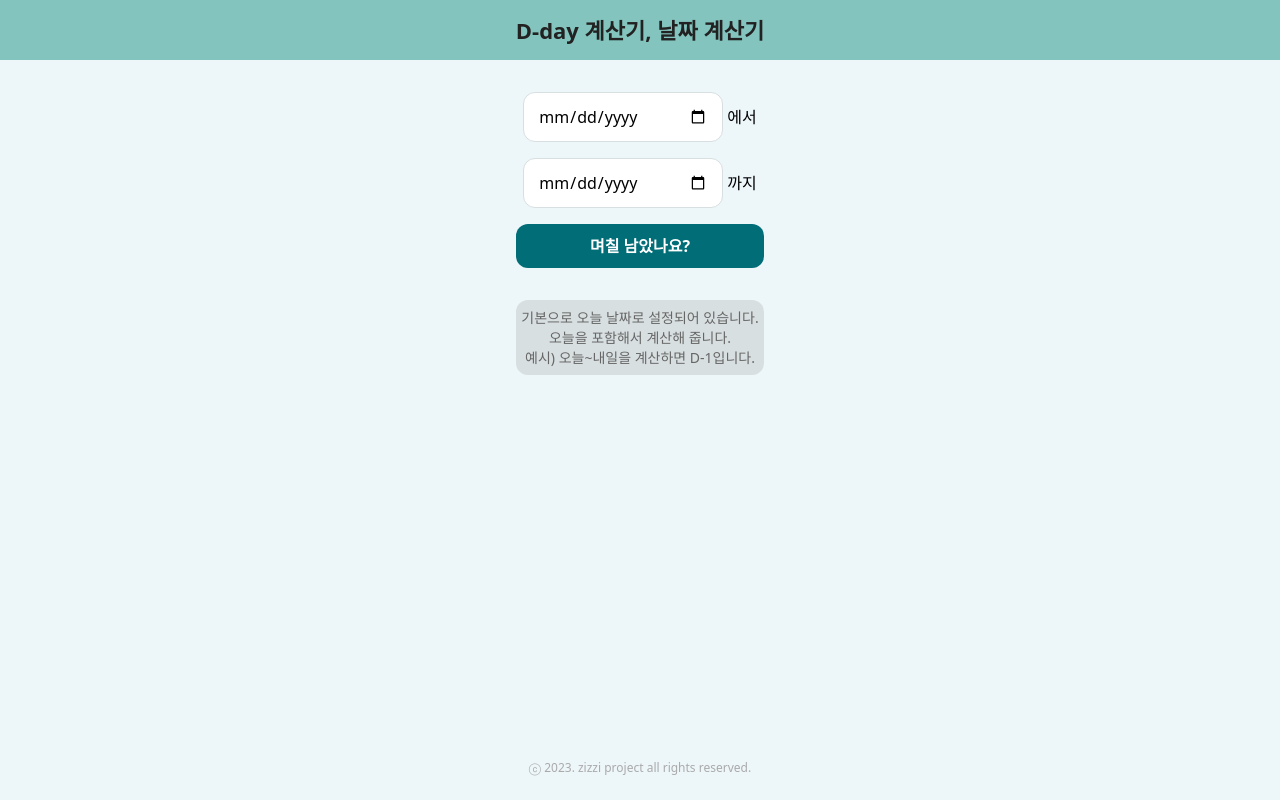
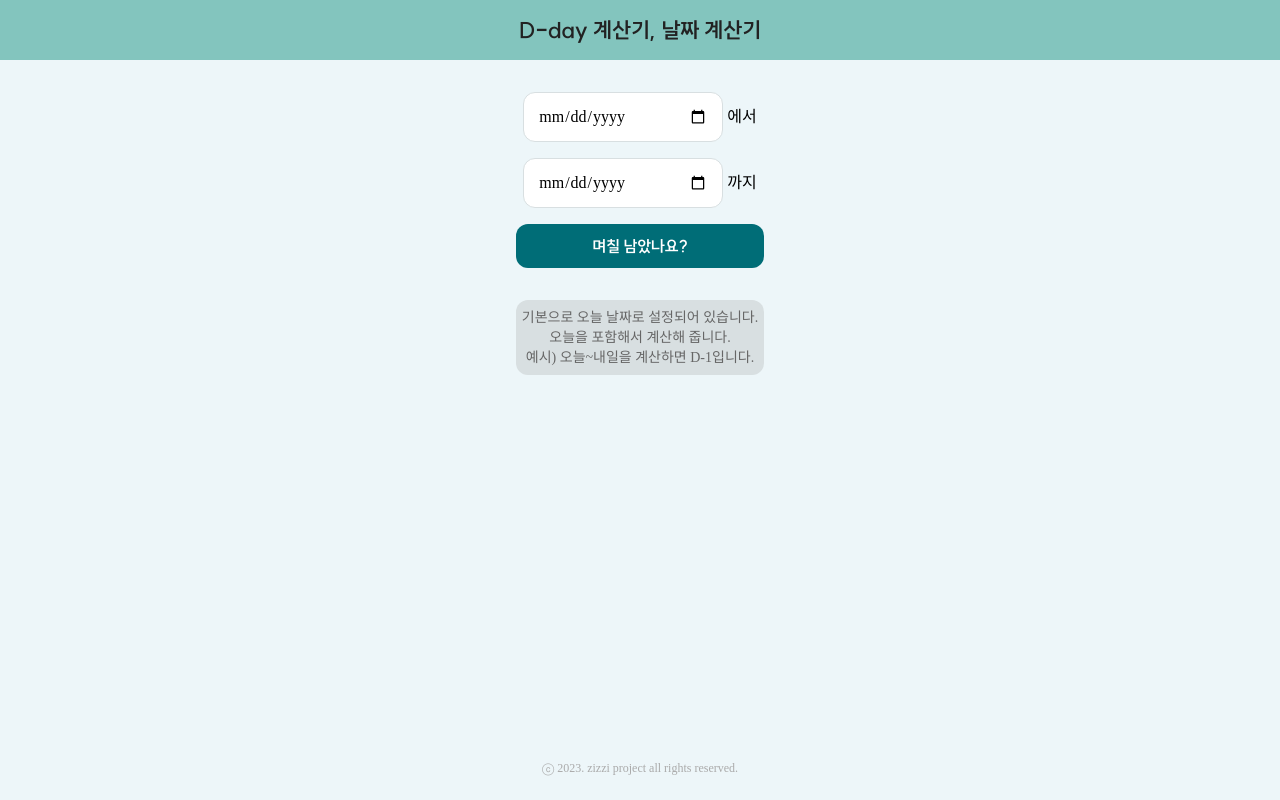
Before and after one commit to petercoco626/d-day, a Next.js app: page / in a window 1280 px wide. Built offline with nearby package versions, Linux system fonts and the light colour scheme; a web font is replaced by a local one.

Commit message:
[style] 폰트 적용 이거 나중에 글로 정리...

```diff
--- a/src/pages/_document.tsx
+++ b/src/pages/_document.tsx
@@ -1,13 +1,13 @@
-import { Html, Head, Main, NextScript } from 'next/document'
+import { Html, Head, Main, NextScript } from 'next/document';
 
 export default function Document() {
   return (
     <Html lang="en">
       <Head />
-      <body>
+      <body className="font-suite">
         <Main />
         <NextScript />
       </body>
     </Html>
-  )
+  );
 }
--- a/src/styles/globals.css
+++ b/src/styles/globals.css
@@ -2,6 +2,7 @@
 @tailwind components;
 @tailwind utilities;
 
+@layer base {
   @font-face {
     font-family: 'SUITE';
     font-style: normal;
@@ -50,3 +51,4 @@
     font-weight: 900;
     src: url('../assets/fonts/SUITE-Heavy.woff2') format('woff2');
   }
+}
--- a/tailwind.config.js
+++ b/tailwind.config.js
@@ -12,7 +12,10 @@ module.exports = {
         'gradient-conic':
           'conic-gradient(from 180deg at 50% 50%, var(--tw-gradient-stops))',
       },
+      fontFamily: {
+        suite: 'SUITE',
+      },
     },
   },
   plugins: [],
-}
+};
```
Lines whose indentation alone changed are shown as unchanged.
